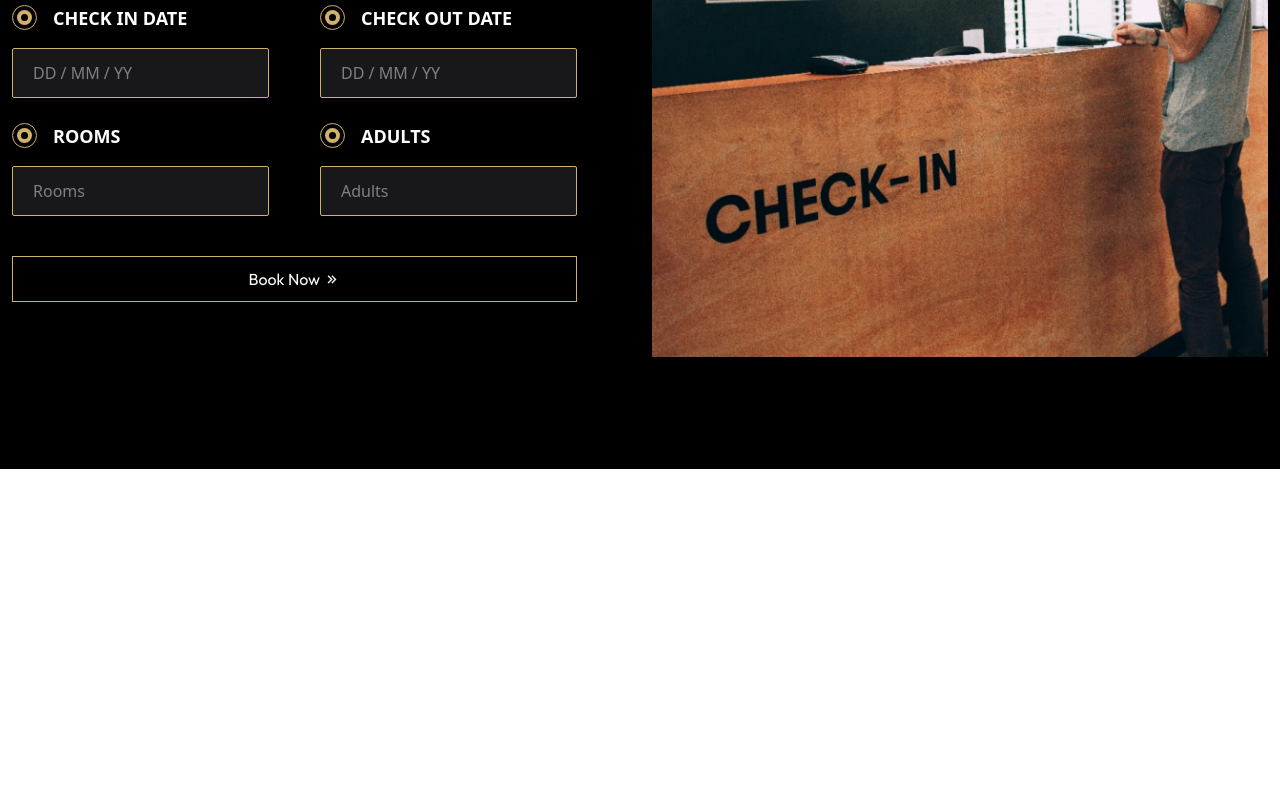
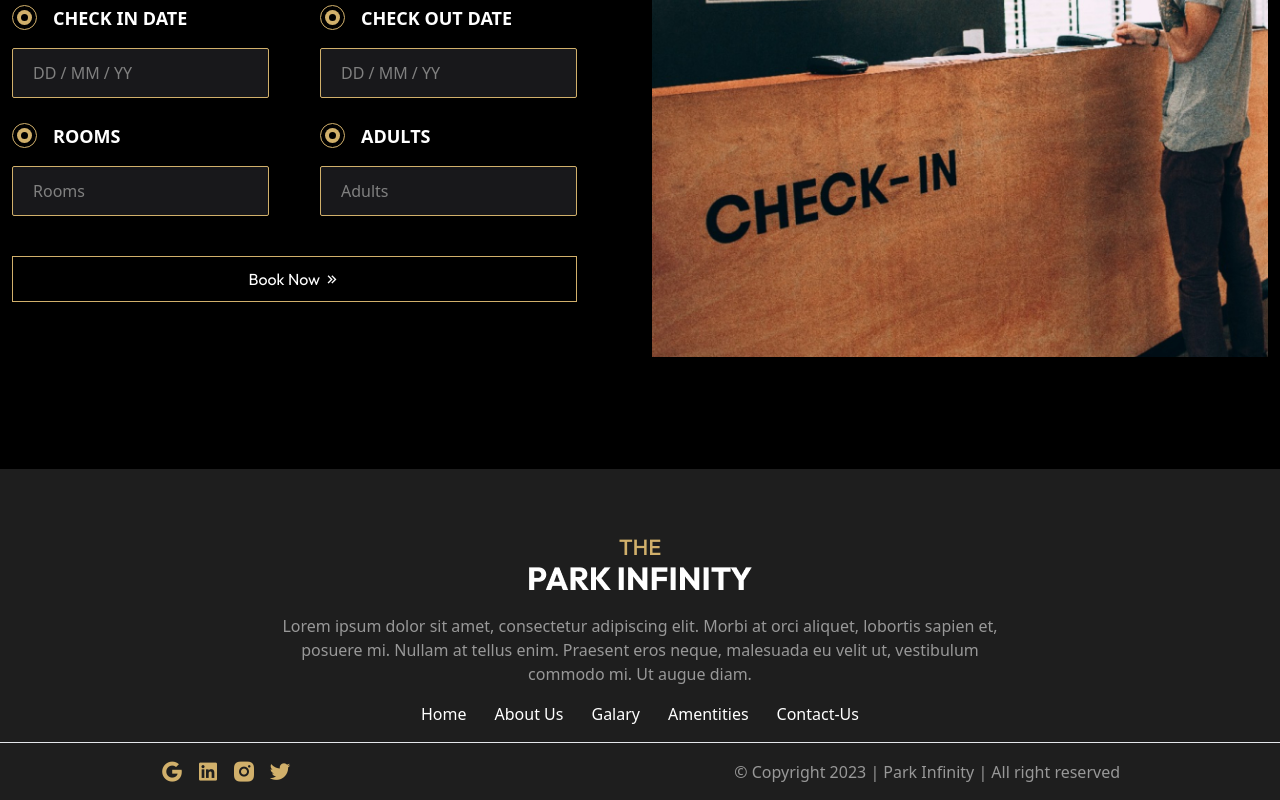
Before and after one commit to TechX-Internship/TechX_15, a Next.js app: page / in a window 1280 px wide. Shown: the part 3528-4328 px from the top of the page. Before the commit the page ends 3997 px from the top, so only its background shows below. Built offline with nearby package versions, Linux system fonts and the light colour scheme.

Commit message:
Added Footer

```diff
--- a/src/app/globals.css
+++ b/src/app/globals.css
@@ -5,6 +5,7 @@
 :root {
     --color-primary: #D1B06B;
     --color-secondary: #989898;
+    --color-less-dark: #1E1E1E;
     --font-outfit: 'Outfit', sans-serif;
     --font-playfair: 'Playfair Display', serif;
 }
@@ -20,6 +21,9 @@
 }
 .bg-primary {
     background-color: var(--color-primary);
+}
+.bg-less-dark {
+    background-color: var(--color-less-dark);
 }
 .bg-secondary {
     background-color: var(--color-secondary);
--- a/src/app/page.js
+++ b/src/app/page.js
@@ -5,6 +5,7 @@ import Hotels from "./Components/Hotels";
 import Offerings from "./Components/Offerings";
 import VideoSection from "./Components/VideoSection";
 import ReserveFormSection from "./Components/ReserveFormSection";
+import Footer from "@/components/Footer";
 
 
 export default function Home() {
@@ -17,6 +18,7 @@ export default function Home() {
             <Hotels />
             <VideoSection />
             <ReserveFormSection />
+            <Footer />
         </>
     )
 }
--- /dev/null
+++ b/src/components/Footer.jsx
@@ -0,0 +1,56 @@
+import Image from "next/image"
+import Link from "next/link"
+
+const Footer = () => {
+    return (
+        <section className='footer pt-16 bg-less-dark'>
+            <div className="w-7/12 m-auto flex flex-col items-center justify-center">
+                <div className="logo mb-4">
+                    <Image src='/logo-center.png' width={100} height={100} alt="no" quality={100} layout="responsive" />
+                </div>
+                <p className="color-secondary text-center mb-4">Lorem ipsum dolor sit amet, consectetur adipiscing elit. Morbi at orci aliquet, lobortis sapien et, posuere mi. Nullam at tellus enim. Praesent eros neque, malesuada eu velit ut, vestibulum commodo mi. Ut augue diam.</p>
+                <ul className="menu flex items-center gap-7 text-white mb-4">
+                    <li>
+                        <Link href={'/'}>Home</Link>
+                    </li>
+                    <li>
+                        <Link href={'/'}>About Us</Link>
+                    </li>
+                    <li>
+                        <Link href={'/'}>Galary</Link>
+                    </li>
+                    <li>
+                        <Link href={'/'}>Amentities</Link>
+                    </li>
+                    <li>
+                        <Link href={'/'}>Contact-Us</Link>
+                    </li>
+                </ul>
+            </div>
+            <hr />
+            <div className="w-9/12 m-auto sub-footer flex items-center justify-between py-3">
+                <div>
+                    <ul className="flex gap-3">
+                        <li className="color-primary text-2xl">
+                            <i class="ri-google-fill"></i>
+                        </li>
+                        <li className="color-primary text-2xl">
+                            <i class="ri-linkedin-box-fill"></i>
+                        </li>
+                        <li className="color-primary text-2xl">
+                            <i class="ri-instagram-fill"></i>
+                        </li>
+                        <li className="color-primary text-2xl">
+                            <i class="ri-twitter-fill"></i>
+                        </li>
+                    </ul>
+                </div>
+                <div>
+                    <p className="color-secondary">© Copyright 2023 | Park Infinity | All right reserved</p>
+                </div>
+            </div>
+        </section>
+    )
+}
+
+export default Footer
```
Also changed, not shown: public/logo-center.png (added).
